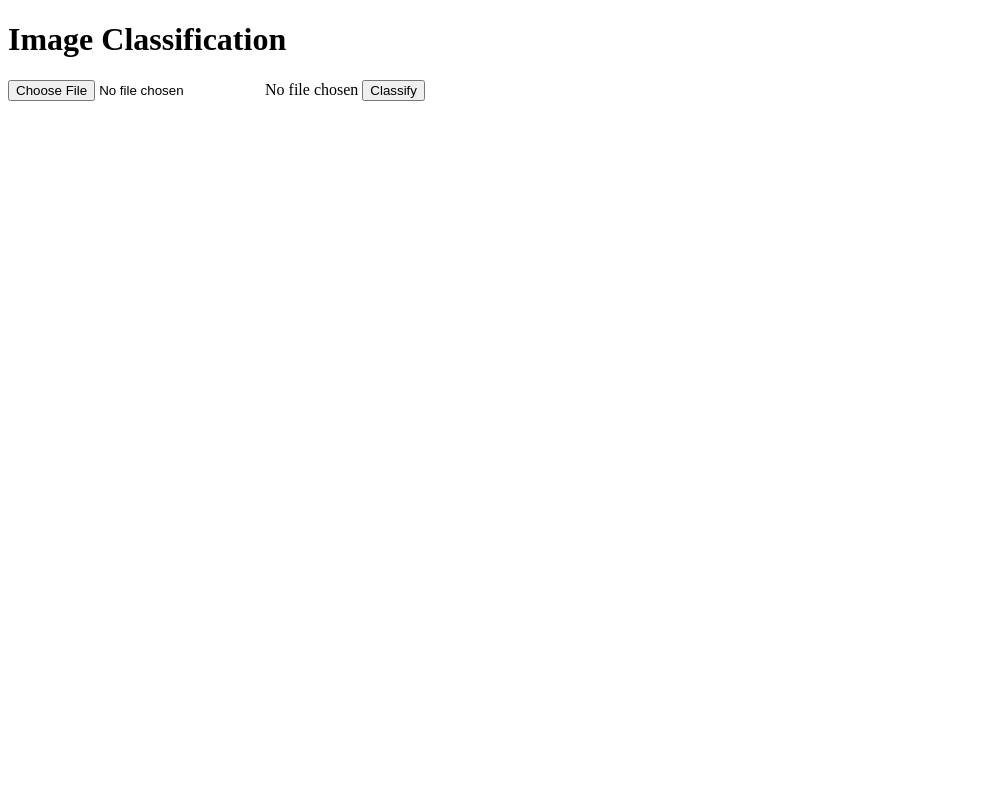
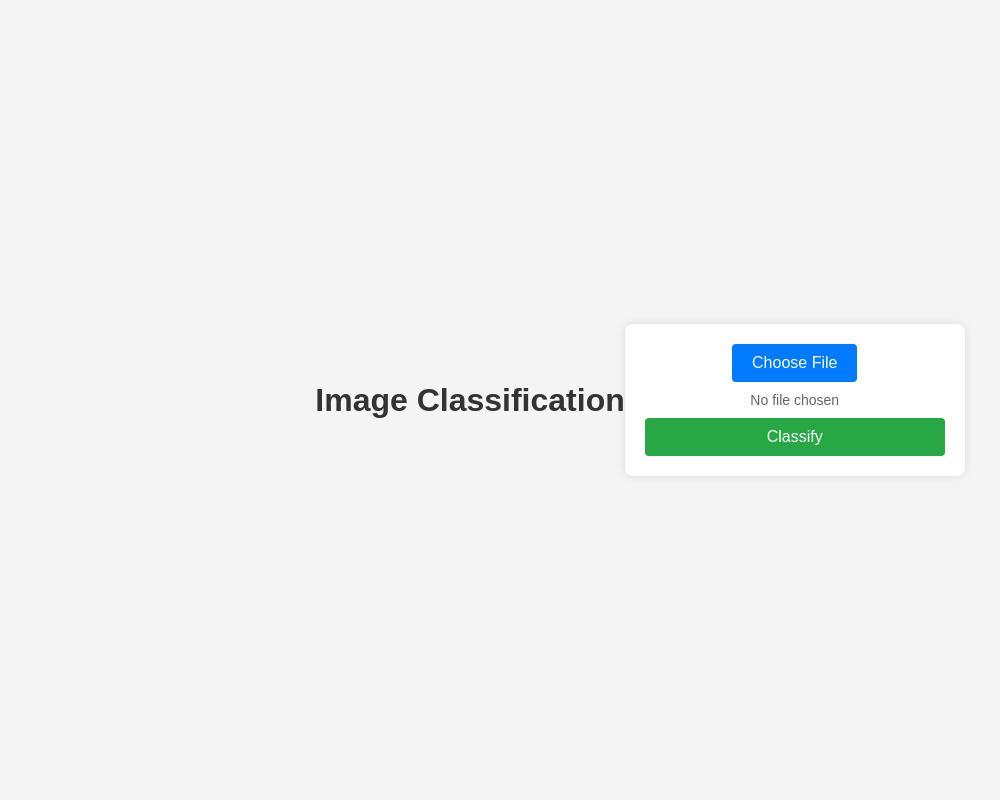
Before and after one commit to Norbert49/Image-Classification, a Flask app: page / in a window 1280 px wide. Shown: the whole page, without its empty margins (0-1000 px from the left). Run offline with Flask 3, Linux system fonts and the light colour scheme.

Commit message:
CSS and JS updated for the app

```diff
--- /dev/null
+++ b/app/static/scripts.js
@@ -0,0 +1,13 @@
+// static/scripts.js
+document.addEventListener("DOMContentLoaded", function() {
+    const fileInput = document.querySelector('input[type="file"]');
+    const fileLabel = document.querySelector('span');
+
+    fileInput.addEventListener('change', function() {
+        if (this.files.length > 0) {
+            fileLabel.textContent = this.files[0].name;
+        } else {
+            fileLabel.textContent = 'No file chosen';
+        }
+    });
+});
--- /dev/null
+++ b/app/static/styles.css
@@ -0,0 +1,65 @@
+/* static/styles.css */
+body {
+    font-family: Arial, sans-serif;
+    background-color: #f4f4f4;
+    margin: 0;
+    padding: 0;
+    display: flex;
+    justify-content: center;
+    align-items: center;
+    height: 100vh;
+}
+
+h1 {
+    color: #333;
+}
+
+form {
+    background: #fff;
+    padding: 20px;
+    border-radius: 8px;
+    box-shadow: 0 0 10px rgba(0, 0, 0, 0.1);
+    width: 300px;
+    text-align: center;
+}
+
+input[type="file"] {
+    display: none;
+}
+
+label {
+    display: inline-block;
+    padding: 10px 20px;
+    background-color: #007BFF;
+    color: #fff;
+    border-radius: 4px;
+    cursor: pointer;
+}
+
+input[type="submit"] {
+    display: block;
+    width: 100%;
+    padding: 10px;
+    border: none;
+    border-radius: 4px;
+    background-color: #28a745;
+    color: #fff;
+    font-size: 16px;
+    cursor: pointer;
+    margin-top: 10px;
+}
+
+input[type="submit"]:hover {
+    background-color: #218838;
+}
+
+span {
+    display: block;
+    margin-top: 10px;
+    font-size: 14px;
+    color: #666;
+}
+
+h2 {
+    color: #007BFF;
+}
--- a/app/templates/index.html
+++ b/app/templates/index.html
@@ -1,17 +1,21 @@
+
 <!DOCTYPE html>
 <html>
 <head>
     <title>Image Classification</title>
+    <link rel="stylesheet" type="text/css" href="{{ url_for('static', filename='styles.css') }}">
 </head>
 <body>
     <h1>Image Classification</h1>
     <form action="/" method="post" enctype="multipart/form-data">
-        <input type="file" name="image" accept=".jpg, .jpeg, .png" onchange="this.nextElementSibling.textContent = this.files.length ? this.files[0].name : 'No file chosen';">
+        <input type="file" name="image" id="fileInput" accept=".jpg, .jpeg, .png">
+        <label for="fileInput">Choose File</label>
         <span>No file chosen</span>
         <input type="submit" value="Classify">
     </form>
     {% if prediction %}
         <h2>Predicted Class: {{ prediction }}</h2>
     {% endif %}
+    <script src="{{ url_for('static', filename='scripts.js') }}"></script>
 </body>
 </html>
```
Also changed, not shown: data/test_file/b1.jpeg (added), data/test_file/b2.jpeg (added), data/test_file/b3.jpeg (added), data/test_file/d2.jpeg (added), data/test_file/d3.jpeg (added), data/test_file/horse.jpeg (deleted), data/test_file/p2.jpeg (added), data/test_file/p3.jpeg (added), data/test_file/t2.jpeg (added), data/test_file/t3.jpeg (added), data/test_file/t4.jpeg (added).
